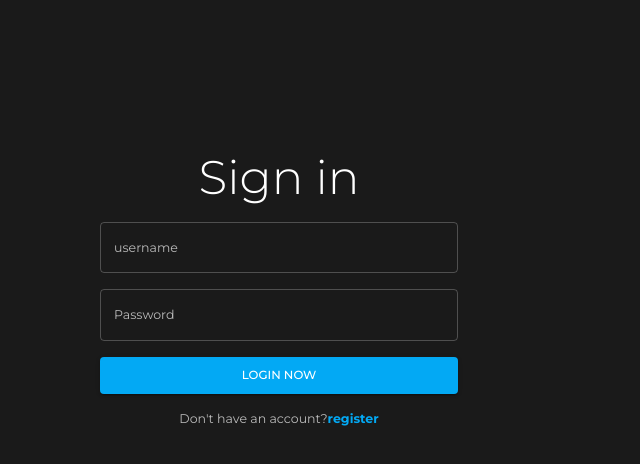
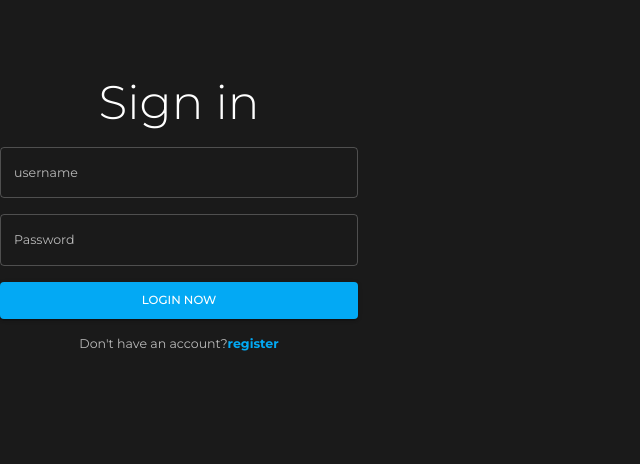
Before and after one commit to Rushi-kesh/movie-booking-website, a React (Create React App) app in the folder client/: page /#/login in a window 1280 px wide. Shown: the top 464 px of the page, without its empty margins (0-640 px from the left). Built offline with nearby package versions, Linux system fonts and the light colour scheme.

Commit message:
make it better

```diff
--- a/client/src/pages/Public/Login/components/LoginForm.js
+++ b/client/src/pages/Public/Login/components/LoginForm.js
@@ -8,9 +8,10 @@ import { history } from '../../../../utils';
 
 const useStyles = makeStyles(theme => ({
   form: {
-    paddingLeft: '100px',
-    paddingBottom: '125px',
-    paddingTop: '125px',
+    margin:"50px 0px",
+    padding:"0px",
+    textAlign:"center",
+    align:"center",
   },
   title: {
     color: theme.palette.common.contrastText,
--- a/client/src/pages/Public/Register/styles.js
+++ b/client/src/pages/Public/Register/styles.js
@@ -39,13 +39,17 @@ export default theme => ({
     flexGrow: 1,
     display: 'flex',
     alignItems: 'center',
+    margin:"0px 0px",
+    padding:"0px",
+    textAlign:"center",
+    align:"center",
     [theme.breakpoints.down('md')]: {
       justifyContent: 'center'
     }
   },
-  form: {
-    paddingLeft: '100px',
-  },
+  // form: {
+  //   paddingLeft: '100px',
+  // },
   title: {
     color: theme.palette.common.contrastText,
     marginTop: theme.spacing(3)
```
